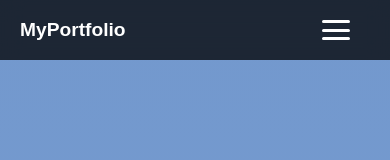
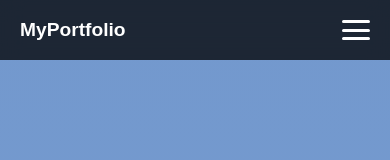
Before and after one commit to Dongsusin/my-portfolio, a React (Vite) app: page / in a window 390 px wide. Shown: the top 160 px of the page. Built offline with nearby package versions, Linux system fonts and the light colour scheme.

Commit message:
css수정

```diff
--- a/src/App.css
+++ b/src/App.css
@@ -114,7 +114,6 @@ body {
   align-items: center;
   justify-content: space-between;
   width: 100%;
-  padding: 0 20px;
   height: 60px;
 }
 
@@ -142,6 +141,7 @@ body {
   font-weight: bold;
   font-size: 1.2rem;
   color: #fff;
+  padding: 20px;
 }
 
 .custom-header.fade-in {
@@ -214,8 +214,7 @@ body {
   width: 28px;
   height: 20px;
   cursor: pointer;
-  margin: 20px;
-  z-index: 1001;
+  padding: 20px;
 }
 
 .hamburger-menu .bar {
@@ -289,12 +288,12 @@ body {
 }
 
 .certificate-section li {
-  font-size: 1.1rem;
+  font-size: 1rem;
   color: #ffffff;
   margin-bottom: 12px;
   line-height: 1.6;
   position: relative;
-  padding-left: 20px;
+  text-wrap: nowrap;
 }
 
 .resume-button {
@@ -436,7 +435,6 @@ body {
   color: #ffffff;
 }
 
-/* 프로젝트 카드 (새 디자인) */
 .project-card-background {
   position: relative;
   display: flex;
@@ -488,6 +486,7 @@ body {
   justify-content: center;
   gap: 5px;
   margin-top: 10px;
+  margin-bottom: 25px;
 }
 
 .project-info-overlay .tech-stack span {
@@ -760,9 +759,6 @@ body {
 
   .hamburger-menu {
     display: flex;
-    position: fixed;
-    top: 0;
-    right: 20px;
-    z-index: 999;
+    position: block;
   }
 }
```
